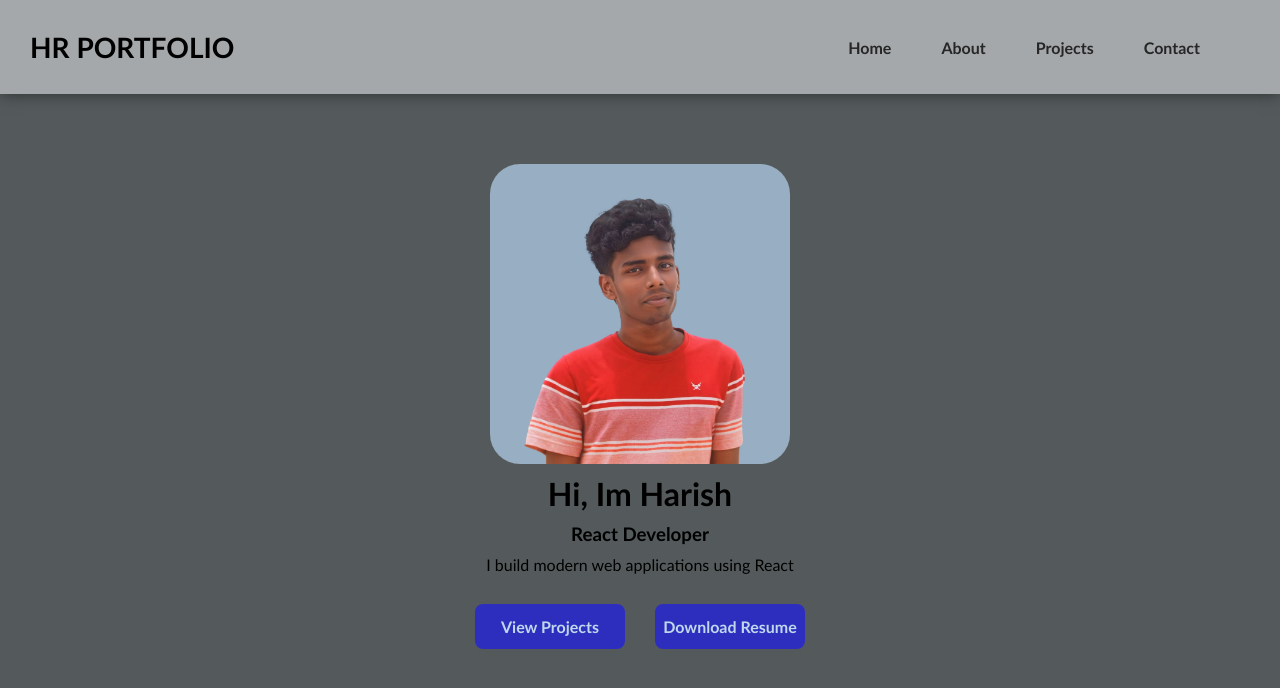
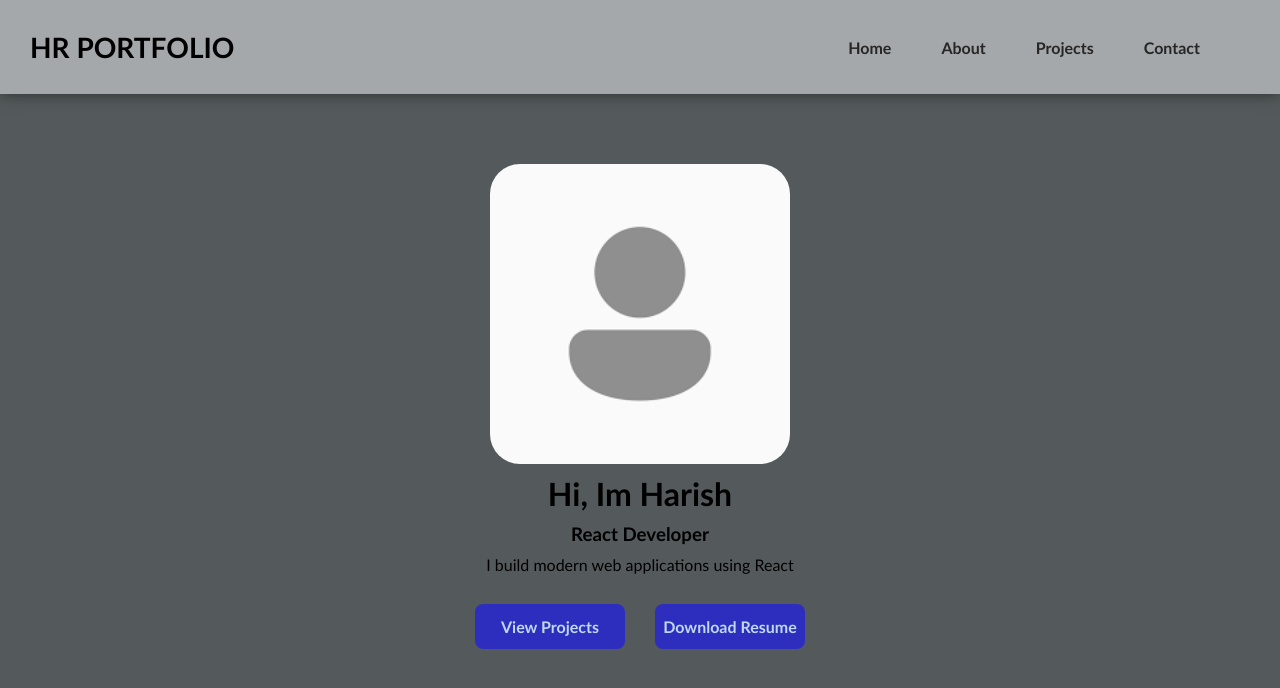
Before and after one commit to harish734/personal_portfolio, a React (Vite) app: page / in a window 1280 px wide. Shown: the top 688 px of the page. Built offline with nearby package versions, Linux system fonts and the light colour scheme.

Commit message:
proficon

```diff
--- a/src/pages/About.jsx
+++ b/src/pages/About.jsx
@@ -18,7 +18,7 @@
         transition={{ duration: 0.5 }}
       >
         <div className="about">
-          <img src="../public/images/profile.png" alt="profile" />
+          <img src="/images/profileicon.png" alt="profile" />
           <div className="about-content">
             <h1>
               <span style={{ color: "whitesmoke" }}>H</span>ARISH
--- a/src/pages/Home.jsx
+++ b/src/pages/Home.jsx
@@ -16,7 +16,7 @@
       transition={{ duration: 0.5 }}
     >
       <div className="home">
-        <img src="/images/profile.png" alt="" />
+        <img src="/images/profileicon.png" alt="" />
         <h1>Hi, Im Harish</h1>
         <h3>React Developer</h3>
         <p>I build modern web applications using React</p>
```
Also changed, not shown: public/images/profileicon.png (added).
